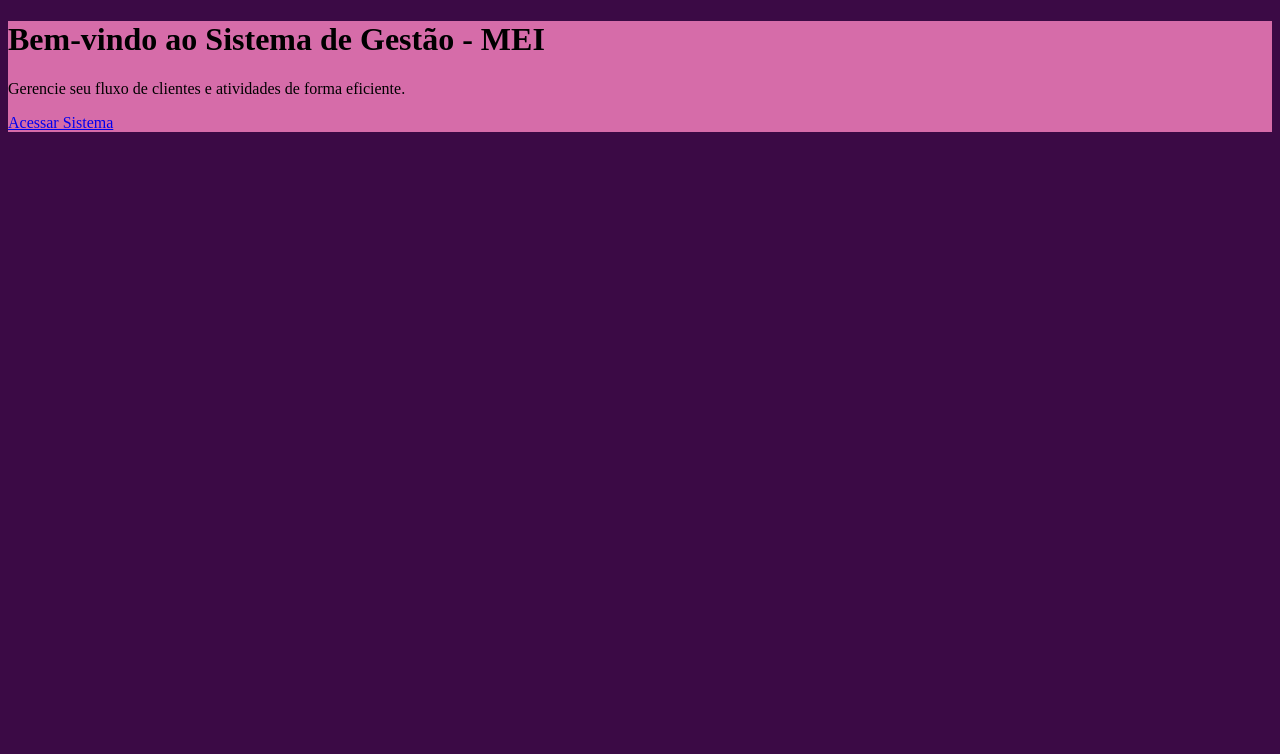
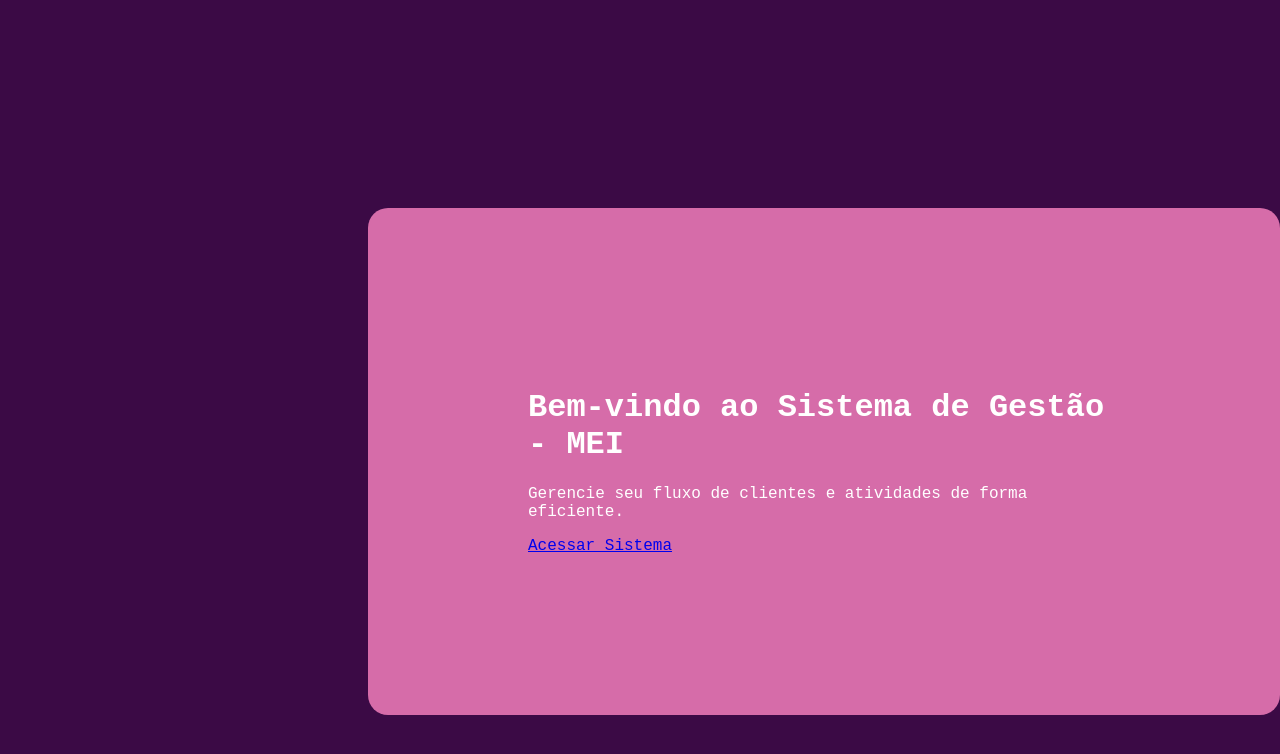
Before and after one commit to phramoscampos-boop/Sistema-de-Gestao---MEI, a plain HTML site: page home/index.html in a window 1280 px wide. Drawn offline with Linux system fonts and the light colour scheme.

Commit message:
Alterações: Foi criada uma box de tela inicial de cadastro de usuário.

```diff
--- a/home/index.html
+++ b/home/index.html
@@ -1,5 +1,5 @@
 <!doctype html>
-<html lang="pt-br">
+<html class= "html-index" lang="pt-br">
   <head>
     <meta charset="UTF-8" />
     <meta name="viewport" content="width=device-width, initial-scale=1.0" />
@@ -12,9 +12,12 @@
 
       <div class="form-div">
         <h1>Bem-vindo ao Sistema de Gestão - MEI</h1>
-        <p>Gerencie seu fluxo de clientes e atividades de forma eficiente.</p>
-        <a href="login.html" class="btn">Acessar Sistema</a>
+        <div class="pre-login">
+          <p>Gerencie seu fluxo de clientes e atividades de forma eficiente.</p>
+          <a href="login.html" class="btn-login">Acessar Sistema</a>
+        </div>
       </div>
+
 
     <script src="script.js"></script>
   </body>
--- a/home/style.css
+++ b/home/style.css
@@ -1,5 +1,6 @@
 .body-index, .body-login {
     background: #3b0a45;
+    font-family: 'Courier New', Courier, monospace;
 }
 .body-dashboard {
     background: #fff;
@@ -7,6 +8,54 @@
 }
 
 /* */
+
+
+
+
+
+
+
+
+
+
+
+
+
+
+
+
+
+
+
+
+
+
+
+
+
+
+
+
+
+
+
+
+
+/* index.html */
+.html-index {
+    margin: 0;
+}
 .form-div {
+    position: fixed;
     background: #d66ca9;
+    color: white;
+    padding: 20dvh;
+    margin-top: 25dvh;
+    margin-bottom: 25dvh;
+    margin-left: 45dvh;
+    border-radius: 20px;
 }
+.btn-login {
+    margin-top: 50%;
+    margin-bottom: 20%;
+}
```
Also changed, not shown: home/dashboard.html (+1 -0 lines).
